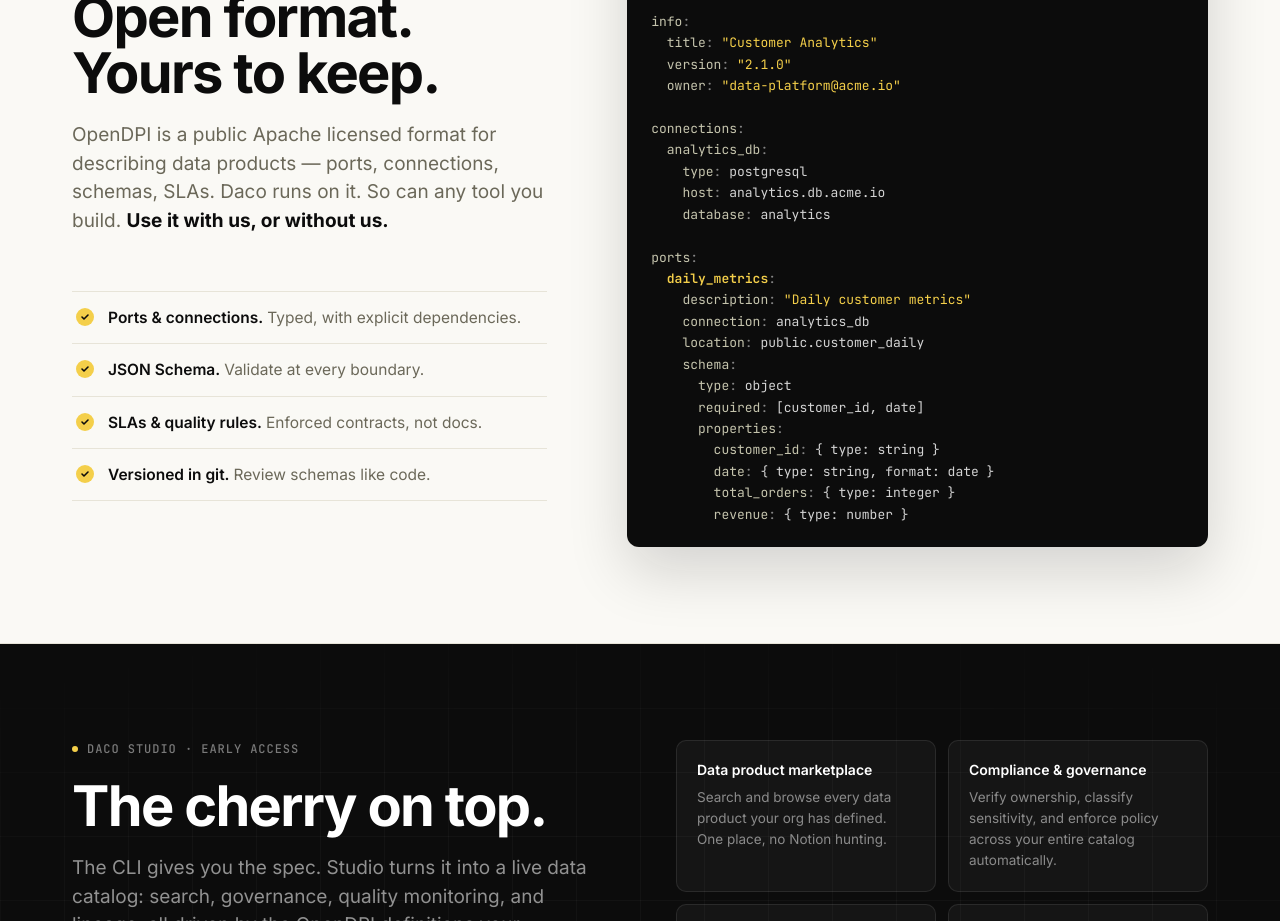
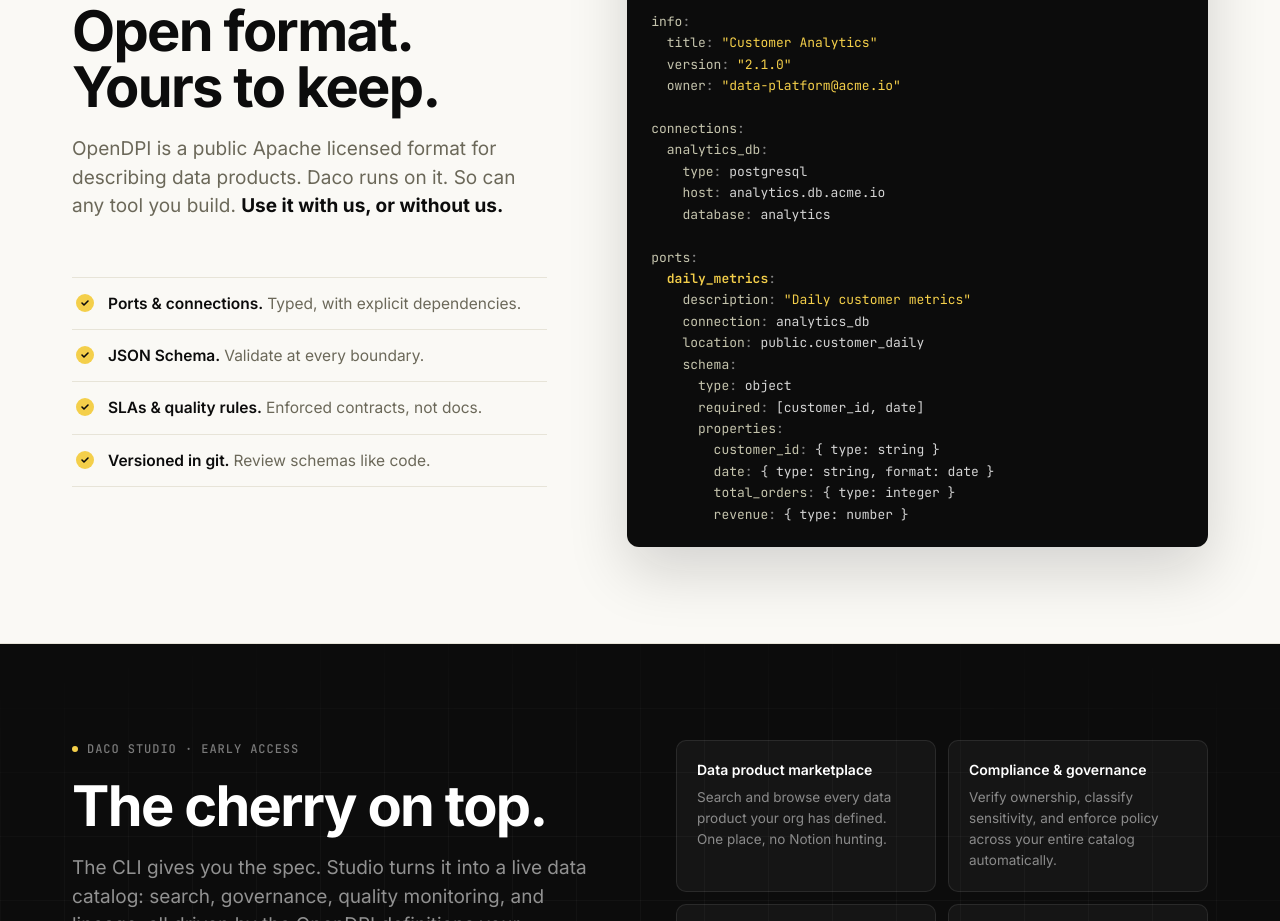
Before and after one commit to dacolabs/cli, a Next.js app in the folder landing/: page / in a window 1280 px wide. Shown: the part 2940-3861 px from the top of the page. Built offline with nearby package versions, Linux system fonts and the light colour scheme.

Commit message:
remove AI dash

```diff
--- a/landing/components/SpecShowcase.tsx
+++ b/landing/components/SpecShowcase.tsx
@@ -20,7 +20,7 @@
             <div className="eyebrow"><span className="dot" />The OpenDPI standard</div>
             <h2 className="section-title">Open format. Yours to keep.</h2>
             <p className="section-lede">
-              OpenDPI is a public Apache licensed format for describing data products — ports, connections, schemas, SLAs.
+              OpenDPI is a public Apache licensed format for describing data products.
               Daco runs on it. So can any tool you build. <strong style={{ color: 'var(--ink)' }}>Use it with us, or without us.</strong>
             </p>
             <ul className="spec-points">
```
